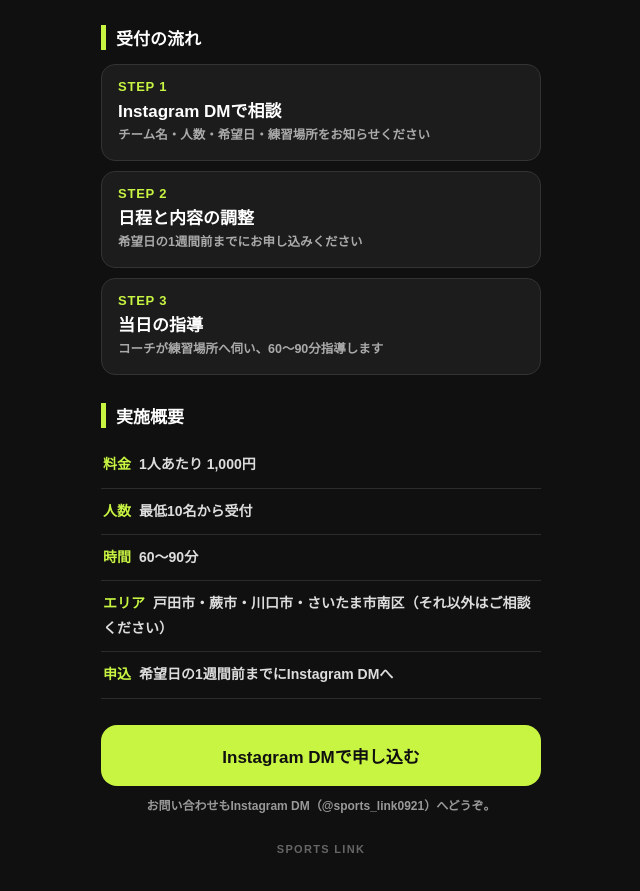
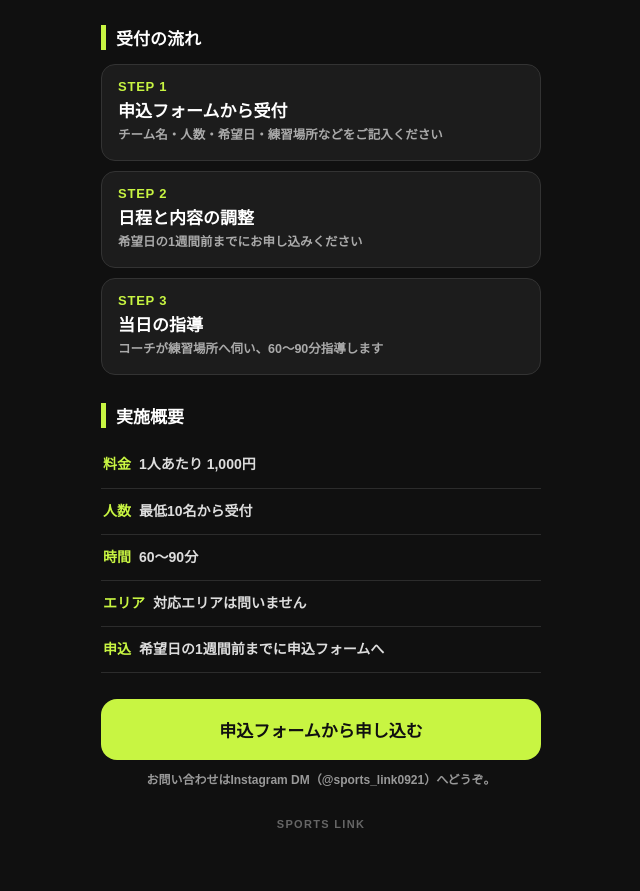
Before and after one commit to syunta6921/sportslink-hub, a plain HTML site: page outreach.html in a window 1280 px wide. Shown: the part 381-1272 px from the top of the page, without its empty margins (319-959 px from the left). After the commit the page ends 1247 px from the top, so only its background shows below. Drawn offline with Linux system fonts and the light colour scheme.

Commit message:
Link outreach form and open area

```diff
--- a/outreach.html
+++ b/outreach.html
@@ -40,7 +40,7 @@
 
   <h2>受付の流れ</h2>
   <div class="steps">
-    <div class="row"><div class="d">STEP 1</div><div class="t">Instagram DMで相談</div><div class="s">チーム名・人数・希望日・練習場所をお知らせください</div></div>
+    <div class="row"><div class="d">STEP 1</div><div class="t">申込フォームから受付</div><div class="s">チーム名・人数・希望日・練習場所などをご記入ください</div></div>
     <div class="row"><div class="d">STEP 2</div><div class="t">日程と内容の調整</div><div class="s">希望日の1週間前までにお申し込みください</div></div>
     <div class="row"><div class="d">STEP 3</div><div class="t">当日の指導</div><div class="s">コーチが練習場所へ伺い、60〜90分指導します</div></div>
   </div>
@@ -50,12 +50,12 @@
     <li><b>料金</b>1人あたり 1,000円</li>
     <li><b>人数</b>最低10名から受付</li>
     <li><b>時間</b>60〜90分</li>
-    <li><b>エリア</b>戸田市・蕨市・川口市・さいたま市南区（それ以外はご相談ください）</li>
-    <li><b>申込</b>希望日の1週間前までにInstagram DMへ</li>
+    <li><b>エリア</b>対応エリアは問いません</li>
+    <li><b>申込</b>希望日の1週間前までに申込フォームへ</li>
   </ul>
 
-  <a class="cta" href="https://www.instagram.com/sports_link0921/">Instagram DMで申し込む</a>
-  <p class="sub">お問い合わせもInstagram DM（@sports_link0921）へどうぞ。</p>
+  <a class="cta" href="https://docs.google.com/forms/d/e/1FAIpQLScJ_-p0kHsAbZX4yQalfDh0VXrRcaTbDmw-jBe8xuDBd1jojA/viewform">申込フォームから申し込む</a>
+  <p class="sub">お問い合わせはInstagram DM（@sports_link0921）へどうぞ。</p>
 
   <div class="foot">SPORTS LINK</div>
 </div>
```
